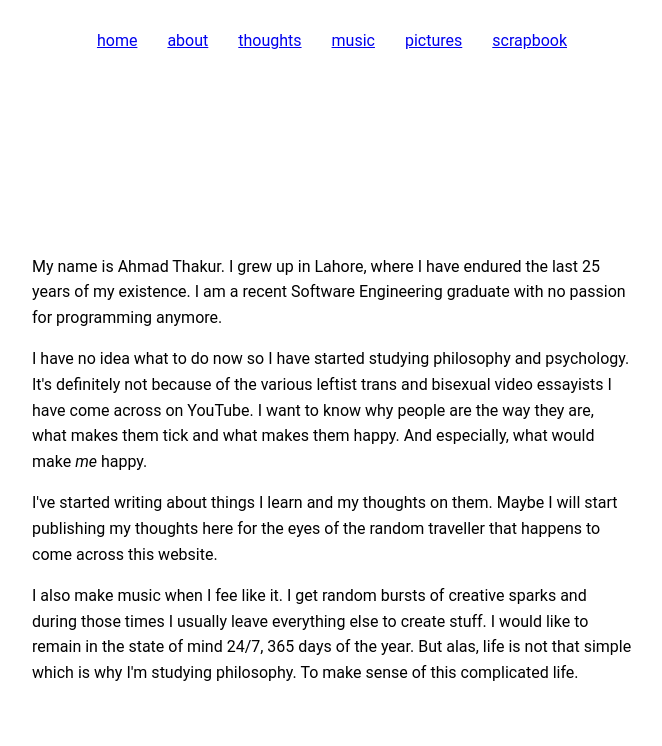
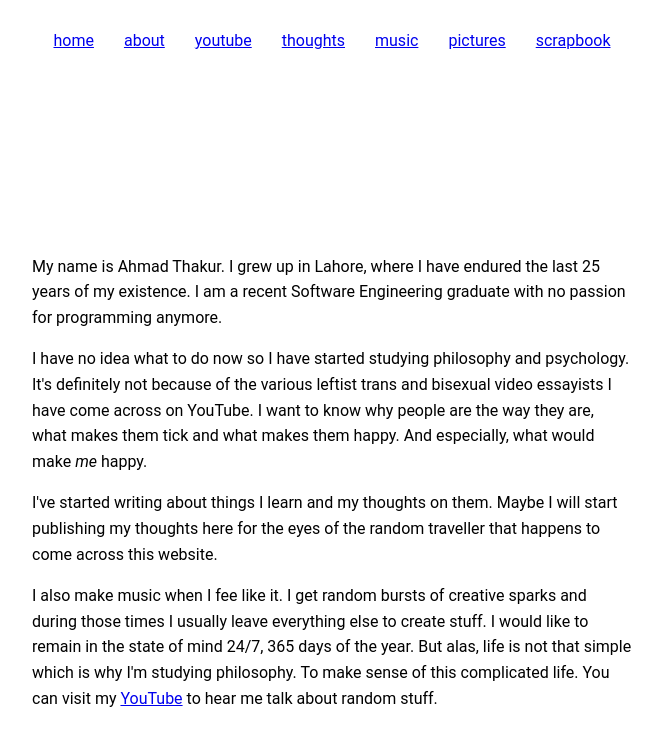
Before and after one commit to ahmadthakur/personal_80s_website, a plain HTML site: page about.html in a window 1280 px wide. Shown: the whole page, without its empty margins (308-970 px from the left). Drawn offline with Linux system fonts and the light colour scheme.

Commit message:
Added YouTube to bio and links

```diff
--- a/about.html
+++ b/about.html
@@ -14,6 +14,7 @@
           <ul>
             <li><a href="index.html">home</a></li>
             <li><a href="about.html">about</a></li>
+            <li><a href="https://www.youtube.com/@ahmad_thakur">youtube</a></li>
             <li><a href="thoughts.html">thoughts</a></li>
             <li><a href="music.html">music</a></li>
             <li><a href="pictures.html">pictures</a></li>
@@ -48,7 +49,10 @@
           sparks and during those times I usually leave everything else to
           create stuff. I would like to remain in the state of mind 24/7, 365
           days of the year. But alas, life is not that simple which is why I'm
-          studying philosophy. To make sense of this complicated life.
+          studying philosophy. To make sense of this complicated life. You can
+          visit my
+          <a href="https://www.youtube.com/@ahmad_thakur">YouTube</a>
+          to hear me talk about random stuff.
         </p>
       </div>
       <footer></footer>
```
Also changed, not shown: article-template.html (+1 -0 lines), index.html (+1 -0 lines), music.html (+1 -0 lines), pictures.html (+1 -0 lines), scrapbook.html (+1 -0 lines), thoughts.html (+1 -0 lines).
